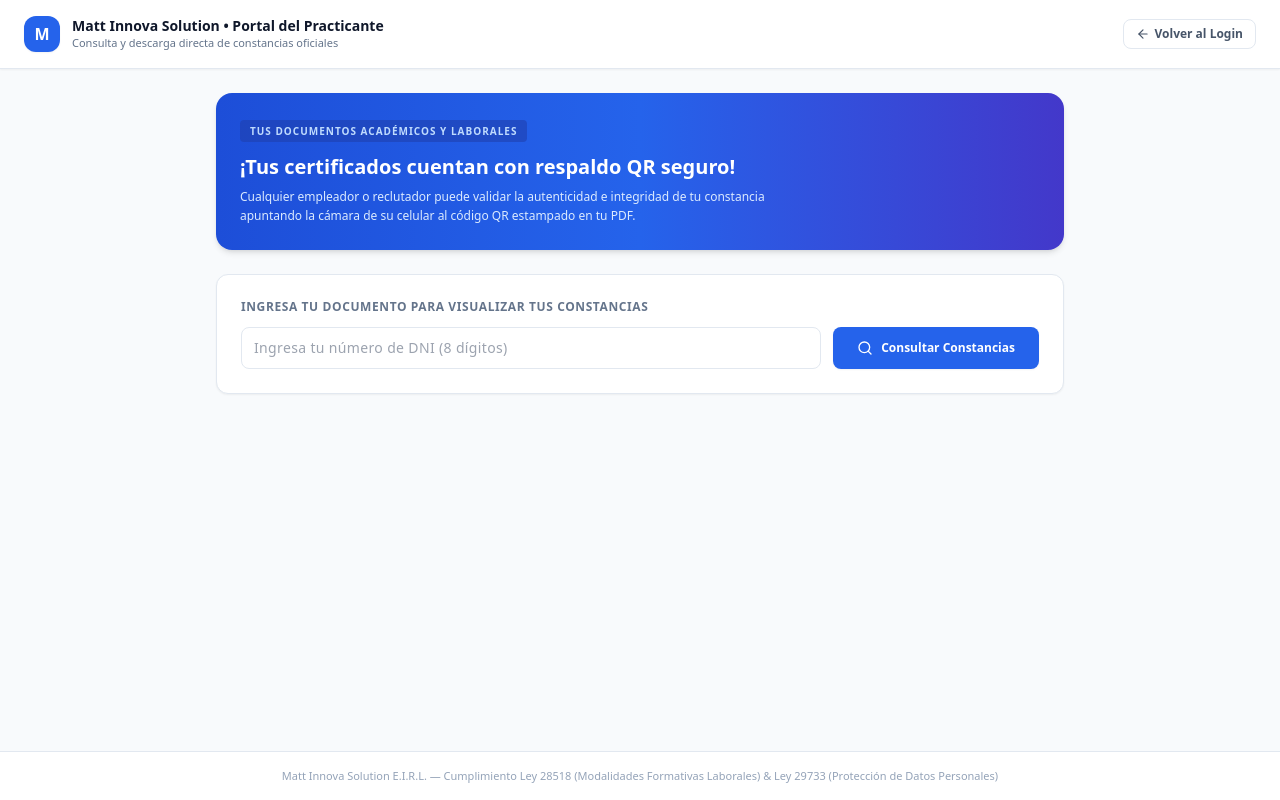
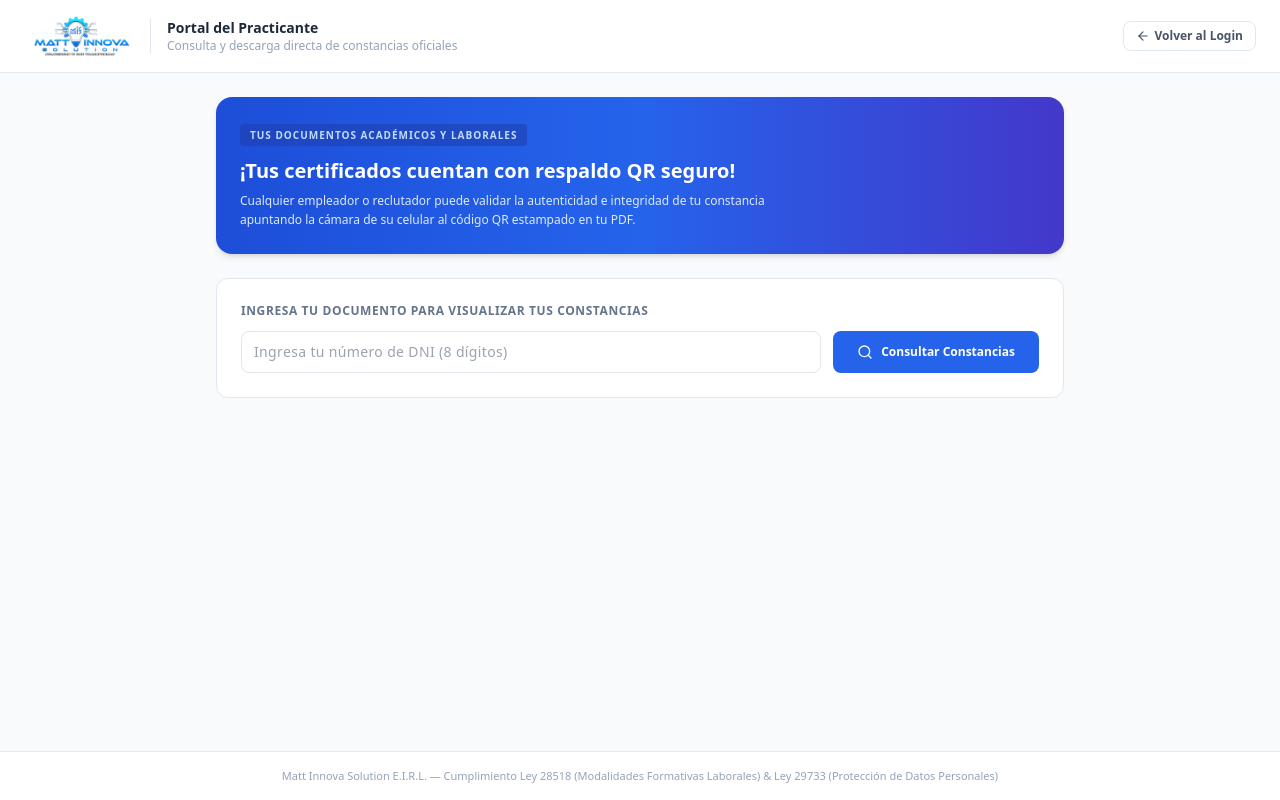
Before and after one commit to Maryori1405/sistema-certificados-matt-innova, a React (Vite) app in the folder frontend/: page /portal-practicante in a window 1280 px wide. Built offline with nearby package versions, Linux system fonts and the light colour scheme.

Commit message:
código actualizado

```diff
--- a/frontend/src/pages/StudentPortal.jsx
+++ b/frontend/src/pages/StudentPortal.jsx
@@ -79,24 +79,26 @@ export default function StudentPortal() {
 
   return (
     <div className="min-h-screen bg-slate-50 text-slate-800 flex flex-col justify-between font-sans">
-      {/* Barra de Navegación Superior */}
-      <header className="bg-white border-b border-slate-200 px-6 py-4 flex justify-between items-center shadow-sm">
-        <div className="flex items-center space-x-3">
-          <div className="w-9 h-9 rounded-xl bg-blue-600 text-white font-extrabold flex items-center justify-center text-base shadow-sm">
-            M
-          </div>
-          <div>
-            <h1 className="text-sm font-bold text-slate-900 leading-tight">
-              Matt Innova Solution • Portal del Practicante
+      {/* Barra de Navegación Superior con Logo Oficial */}
+      <header className="bg-white border-b border-slate-200 px-6 py-3.5 flex justify-between items-center shadow-xs">
+        <div className="flex items-center space-x-4">
+          <img
+            src="/logo.png"
+            alt="Matt Innova Solution"
+            className="h-9 sm:h-11 w-auto max-w-[190px] object-contain filter drop-shadow-xs"
+          />
+          <div className="border-l border-slate-200 pl-4 hidden sm:block">
+            <h1 className="text-xs sm:text-sm font-bold text-slate-800 leading-tight">
+              Portal del Practicante
             </h1>
-            <p className="text-[11px] text-slate-500">
+            <p className="text-[10px] sm:text-xs text-slate-400">
               Consulta y descarga directa de constancias oficiales
             </p>
           </div>
         </div>
         <button
           onClick={() => navigate('/login')}
-          className="text-xs font-semibold text-slate-600 hover:text-blue-600 flex items-center space-x-1 px-3 py-1.5 border border-slate-200 rounded-lg hover:bg-slate-50 transition"
+          className="text-xs font-semibold text-slate-600 hover:text-blue-600 flex items-center space-x-1 px-3 py-1.5 border border-slate-200 rounded-lg hover:bg-slate-50 transition cursor-pointer"
         >
           <ArrowLeft className="w-3.5 h-3.5" />
           <span>Volver al Login</span>
@@ -121,7 +123,7 @@ export default function StudentPortal() {
         </div>
 
         {/* Formulario de Búsqueda de DNI */}
-        <div className="bg-white p-6 rounded-xl border border-slate-200 shadow-sm space-y-3">
+        <div className="bg-white p-6 rounded-xl border border-slate-200 shadow-xs space-y-3">
           <h3 className="text-xs font-bold uppercase text-slate-500 tracking-wider">
             Ingresa tu documento para visualizar tus constancias
           </h3>
@@ -139,7 +141,7 @@ export default function StudentPortal() {
             <button
               type="submit"
               disabled={loading}
-              className="bg-blue-600 hover:bg-blue-700 text-white text-xs font-semibold px-6 py-2.5 rounded-lg flex items-center justify-center space-x-2 transition shadow-sm disabled:opacity-50"
+              className="bg-blue-600 hover:bg-blue-700 text-white text-xs font-semibold px-6 py-2.5 rounded-lg flex items-center justify-center space-x-2 transition shadow-xs disabled:opacity-50 cursor-pointer"
             >
               <Search className="w-4 h-4" />
               <span>{loading ? 'Consultando...' : 'Consultar Constancias'}</span>
@@ -156,7 +158,7 @@ export default function StudentPortal() {
 
         {/* Sección de Resultados */}
         {studentData && (
-          <div className="bg-white p-6 rounded-xl border border-slate-200 shadow-sm space-y-5 animate-fadeIn">
+          <div className="bg-white p-6 rounded-xl border border-slate-200 shadow-xs space-y-5 animate-fadeIn">
             {/* Cabecera del Titular */}
             <div className="flex flex-col sm:flex-row sm:items-center justify-between pb-4 border-b border-slate-100 gap-3">
               <div>
@@ -217,11 +219,11 @@ export default function StudentPortal() {
                         </div>
                         <div className="flex flex-wrap items-center gap-x-4 gap-y-1 text-xs text-slate-500">
                           <span className="flex items-center space-x-1">
-                            <Clock className="w-3 h-3 text-slate-400" />
+                            <Clock className="w-3.5 h-3.5 text-slate-400" />
                             <span>Total: <strong className="text-slate-700">{cert.total_horas} horas acumuladas</strong></span>
                           </span>
                           <span className="flex items-center space-x-1">
-                            <Calendar className="w-3 h-3 text-slate-400" />
+                            <Calendar className="w-3.5 h-3.5 text-slate-400" />
                             <span>Emisión: {cert.fecha_emision}</span>
                           </span>
                           <span>
@@ -234,14 +236,14 @@ export default function StudentPortal() {
                     <div className="flex items-center space-x-2 shrink-0">
                       <button
                         onClick={() => handleDownloadPdf(cert.id, cert.codigo_oficial)}
-                        className="bg-blue-600 hover:bg-blue-700 text-white text-xs font-semibold px-3.5 py-2 rounded-lg flex items-center space-x-1.5 shadow-sm transition"
+                        className="bg-blue-600 hover:bg-blue-700 text-white text-xs font-semibold px-3.5 py-2 rounded-lg flex items-center space-x-1.5 shadow-xs transition cursor-pointer"
                       >
                         <Download className="w-3.5 h-3.5" />
                         <span>Descargar PDF</span>
                       </button>
                       <button
                         onClick={() => navigate(`/verificar/${cert.token_sha256}`)}
-                        className="text-xs font-semibold text-slate-600 hover:text-blue-600 px-3 py-2 border border-slate-200 rounded-lg hover:bg-white transition flex items-center space-x-1"
+                        className="text-xs font-semibold text-slate-600 hover:text-blue-600 px-3 py-2 border border-slate-200 rounded-lg hover:bg-white transition flex items-center space-x-1 cursor-pointer"
                       >
                         <span>Ver cómo valida el Reclutador</span>
                         <ExternalLink className="w-3 h-3 ml-0.5" />
```
